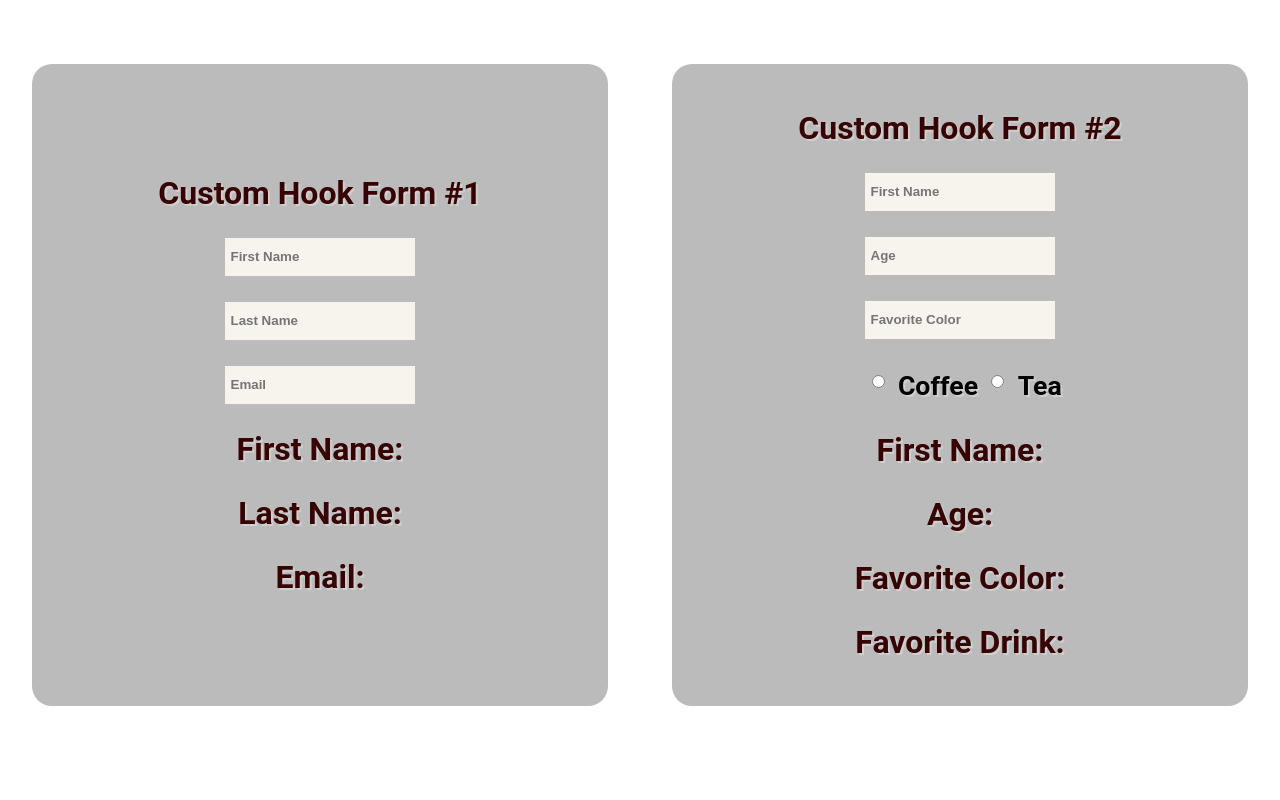
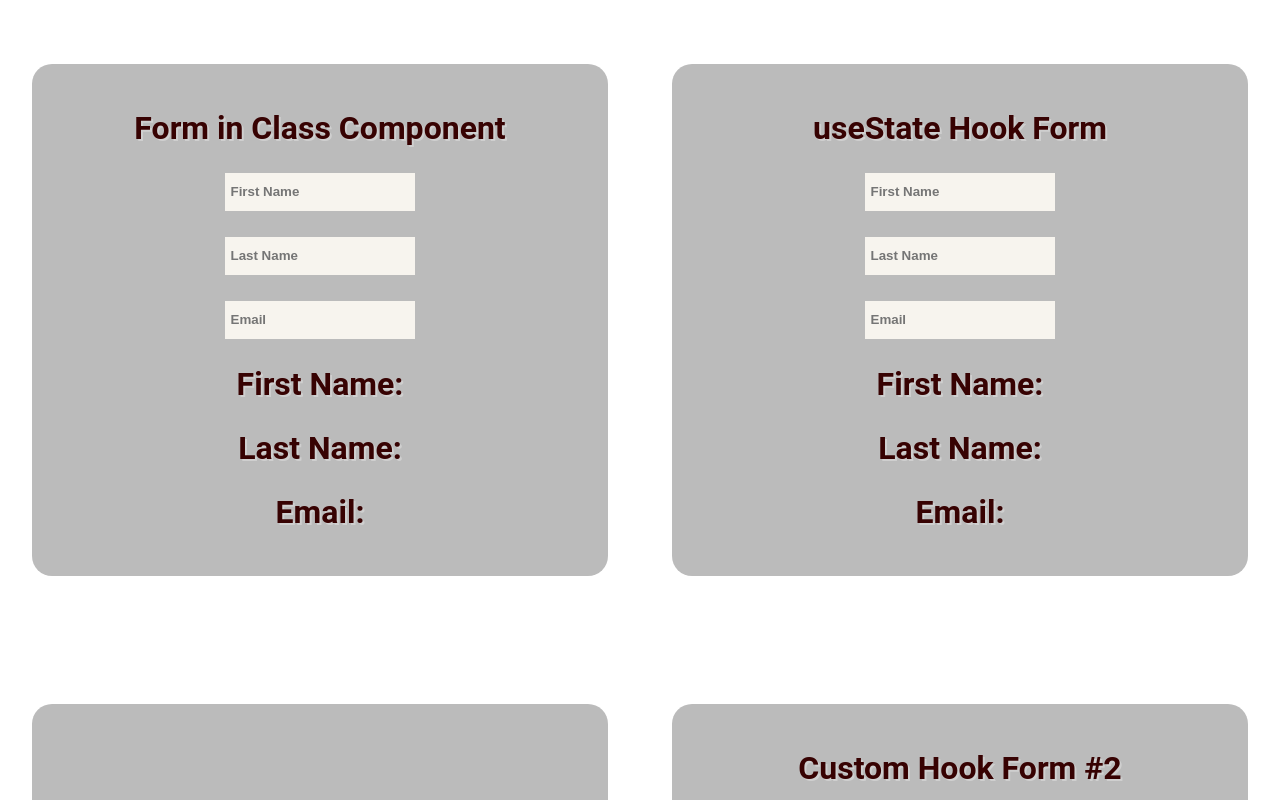
Before and after one commit to laurajinks/react-hooks-demo, a React (Create React App) app: page / in a window 1280 px wide. Shown: the top 800 px of the page. Built offline with nearby package versions, Linux system fonts and the light colour scheme.

Commit message:
hook/class forms

```diff
--- a/src/App.js
+++ b/src/App.js
@@ -1,4 +1,6 @@
 import React, { Component } from "react";
+import ClassForm from './components/Forms/ClassForm'
+import HookForm from './components/Forms/HookForm';
 import CustomHookForm1 from "./components/Forms/CustomHookForm1";
 import CustomHookForm2 from "./components/Forms/CustomHookForm2";
 import "./SCSS/index.css"
@@ -7,6 +9,8 @@ class App extends Component {
     render() {
         return (
             <div className="App">
+                <ClassForm />
+                <HookForm />
                 <CustomHookForm1 />
                 <CustomHookForm2 />
             </div>
--- a/src/components/Forms/ClassForm.js
+++ b/src/components/Forms/ClassForm.js
@@ -18,9 +18,9 @@ export default class ClassForm extends Component {
         return (
             <div className="form">
                 <h1>Form in Class Component</h1>
-                <input type="text" placeholder="First Name" name="firstName" onChange={handleInput} />
-                <input type="text" placeholder="Last Name" name='lastName' onChange={handleInput} />
-                <input type="text" placeholder="Email" name='email' onChange={handleInput} />
+                <input type="text" placeholder="First Name" name="firstName" onChange={this.handleInput} />
+                <input type="text" placeholder="Last Name" name='lastName' onChange={this.handleInput} />
+                <input type="text" placeholder="Email" name='email' onChange={this.handleInput} />
                 <h2>First Name: <span>{this.state.firstName}</span></h2>
                 <h2>Last Name: <span>{this.state.lastName}</span></h2>
                 <h2>Email: <span>{this.state.email}</span></h2>
--- a/src/components/Forms/HookForm.js
+++ b/src/components/Forms/HookForm.js
@@ -0,0 +1,23 @@
+import React, { useState } from "react";
+
+const HookForm = () => {
+    const [inputs, setInputs] = useState({ firstName: '', lastName: '', email: '' })
+
+    const handleInputChange = (e) => {
+        setInputs({ ...inputs, [e.target.name]: e.target.value })
+    }
+
+    return (
+        <div className="form">
+            <h1>useState Hook Form</h1>
+            <input type="text" placeholder="First Name" name='firstName' onChange={handleInputChange} />
+            <input type="text" placeholder="Last Name" name='lastName' onChange={handleInputChange} />
+            <input type="text" placeholder="Email" name='email' onChange={handleInputChange} />
+            <h2>First Name: <span>{inputs.firstName}</span></h2>
+            <h2>Last Name: <span>{inputs.lastName}</span></h2>
+            <h2>Email: <span>{inputs.email}</span></h2>
+        </div>
+    );
+};
+
+export default HookForm;
```
